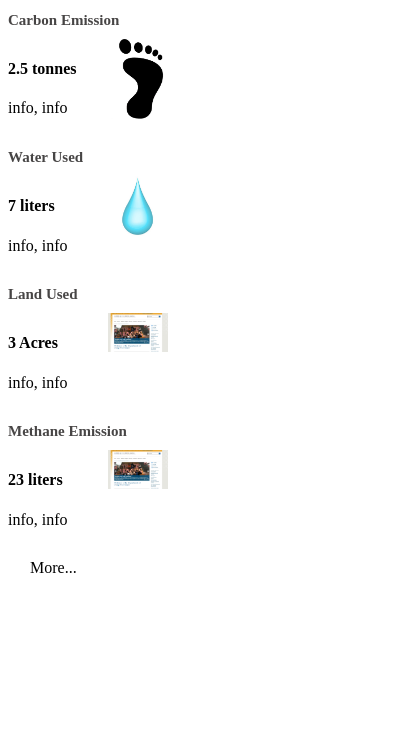
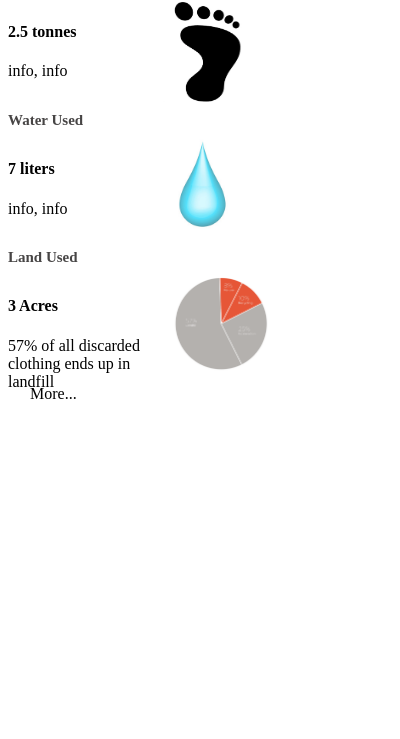
Before and after one commit to IsitaB/treehacks2021, a browser extension: page extension/popup.html in a window 400 px wide. Shown: the part 105-844 px from the top of the page. Drawn offline with Linux system fonts and the light colour scheme.

Commit message:
"methane emission was removed"

```diff
--- /dev/null
+++ b/extension/card.css
@@ -0,0 +1,14 @@
+* {
+    margin: 2;
+    padding: 2;
+  }
+
+  body {
+    background: rgb(40, 144, 255);
+    display: flex;
+    justify-content: center;
+    align-items: center;
+    height: 100vh;
+    overflow: hidden;
+    transition: 1s ease-in;
+  }
--- a/extension/popup.html
+++ b/extension/popup.html
@@ -20,7 +20,7 @@
 				<p>info, info</p></div>
 
 			<div style="margin-left: 50%; height: 100px; background: none;">
-				<img src="babyFoot.PNG" style="width:60%; height: 80%;"></div>
+				<img src="babyFoot.PNG" style="width:60%; height: 100%;"></div>
 
 		</div>
 	</div>
@@ -50,18 +50,18 @@
 
 			<div style="width: 50%; height: 100px; float: left">
 				<h4>3 Acres</h4>
-				<p>info, info</p>
+				<p>57% of all discarded clothing ends up in landfill</p>
 			</div>
 
 			<div style="margin-left: 50%; height: 100px; background: none;">
-				<img src="SJSUtreehacks.PNG" style="width:60%"> </div>
+				<img src="landFill.PNG" style="width:80%"> </div>
 
 		</div>
 	</div>
 
 
 	<!---Fourth Grid: Methane Emission -->
-	<div>
+	<!-- <div>
 		<div style="width: 100%;">
 			<h1 style="color:rgb(71, 69, 69); font-size:15px;">Methane Emission</h1>
 
@@ -74,7 +74,7 @@
 				<img src="SJSUtreehacks.PNG" style="width:60%"> </div>
 
 		</div>
-	</div>
+	</div> -->
 
 
 
--- a/extension/styles.css
+++ b/extension/styles.css
@@ -1,6 +1,7 @@
 body {
-	width: 200px;
-	overflow:hidden;
+	width: 300px;
+  max-height:280px ;
+	overflow:auto;
 }
 
 button {
```
Also changed, not shown: extension/landFill.PNG (added), extension/manifest.json.
